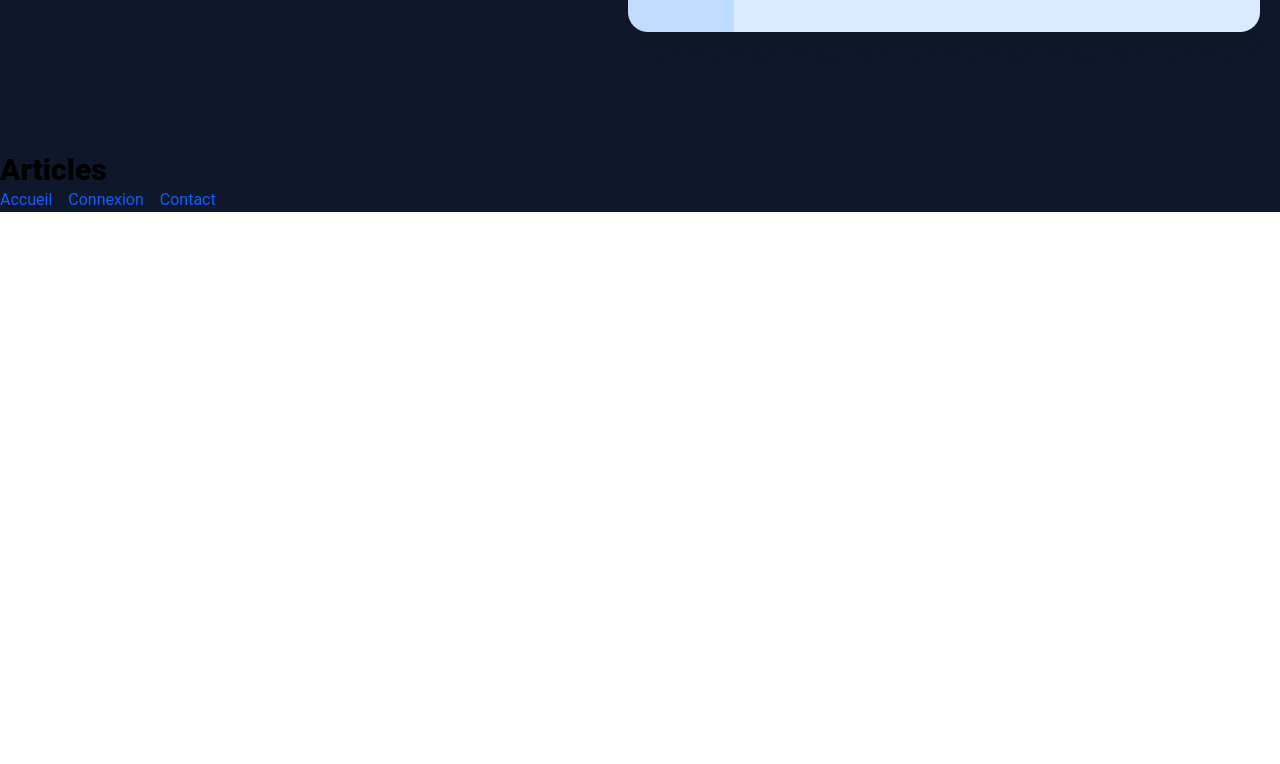
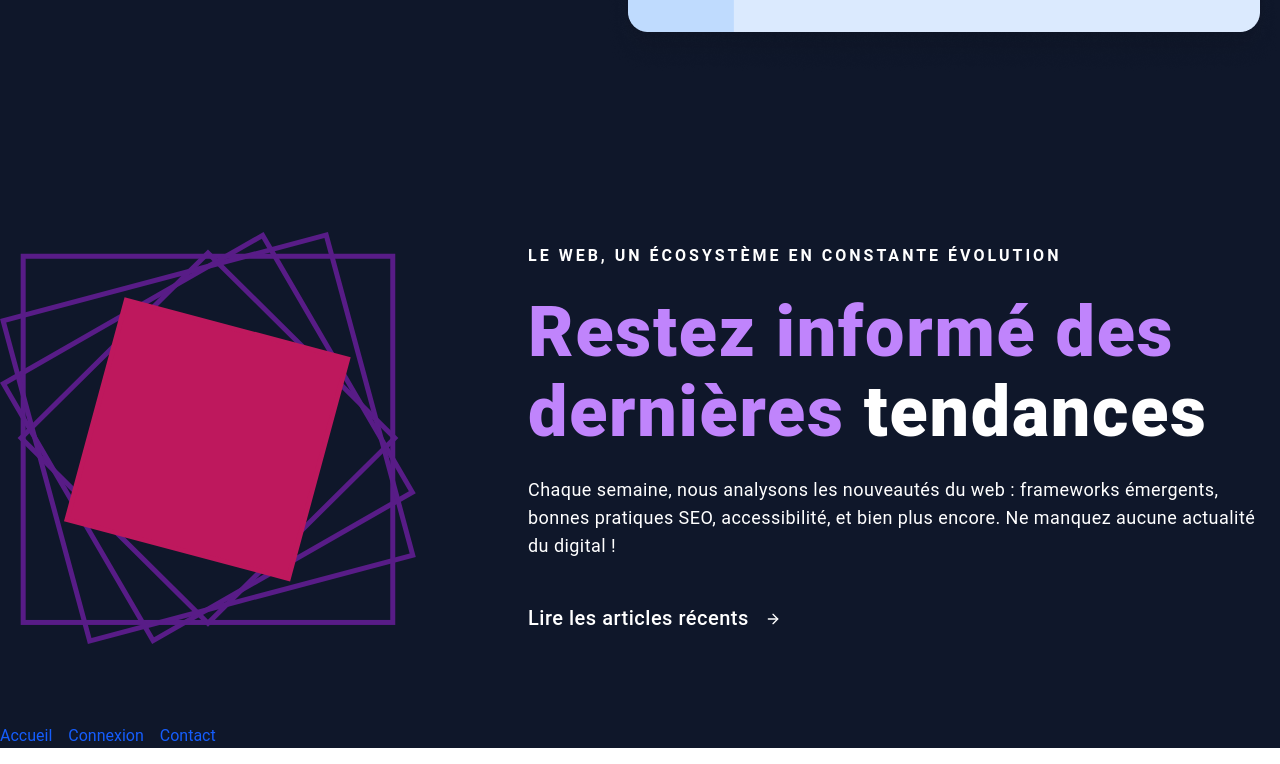
Before and after one commit to mMormin/weeb_Maxime_Mormin-Boudot, a React (Vite) app: page / in a window 1280 px wide. Shown: the part 2192-2956 px from the top of the page. Before the commit the page ends 2420 px from the top, so only its background shows below. Built offline with nearby package versions, Linux system fonts and the light colour scheme.

Commit message:
feat(home): add Article section & ArrowLink as a Component

```diff
--- /dev/null
+++ b/src/components/ui/ArrowLink.tsx
@@ -0,0 +1,59 @@
+import { Link } from "react-router";
+import { motion } from "motion/react";
+import { useState } from "react";
+import { ArrowRight } from "lucide-react";
+
+const MotionArrow = motion(ArrowRight);
+
+interface ArrowLinkProps {
+  to: string;
+  text: string;
+}
+
+const ArrowLink = ({ to, text }: ArrowLinkProps) => {
+  const [hovered, setHovered] = useState(false);
+
+  return (
+    <motion.div
+      onHoverStart={() => setHovered(true)}
+      onHoverEnd={() => setHovered(false)}
+      className="inline-block"
+    >
+      <Link
+        to={to}
+        className="group inline-flex items-center gap-4 tracking-[0.5px] font-medium text-xl mt-5 transition-ml duration-200 hover:ml-2"
+      >
+        <span className="group-hover:underline underline-offset-4 group-hover:text-secondary group-hover:decoration-white transition-all duration-500">
+          {text}
+        </span>
+
+        <MotionArrow
+          className="size-4 mt-0.5"
+          animate={
+            hovered
+              ? {
+                  scale: [1, 1.5, 1.5],
+                  x: [0, 0, 8, 0, 8, 0],
+                }
+              : { scale: 1, x: 0 }
+          }
+          transition={
+            hovered
+              ? {
+                  scale: { duration: 1 },
+                  x: {
+                    repeat: Infinity,
+                    repeatDelay: 1,
+                    duration: 1,
+                    ease: "easeInOut",
+                  },
+                }
+              : { duration: 0.3 }
+          }
+        />
+      </Link>
+    </motion.div>
+  );
+};
+
+export default ArrowLink;
--- a/src/components/ui/Button.tsx
+++ b/src/components/ui/Button.tsx
@@ -3,7 +3,7 @@ import { Link } from "react-router";
 
 interface MotionButtonProps {
   primary?: boolean;
-  compact?: boolean; // 👈 nouvelle prop
+  compact?: boolean;
   text: string;
   to: string;
 }
--- a/src/pages/Home/sections/Articles.tsx
+++ b/src/pages/Home/sections/Articles.tsx
@@ -1,5 +1,39 @@
+import ArrowLink from "../../../components/ui/ArrowLink";
+import shapes from "../../../assets/shapes.svg";
+
 const Articles = () => {
-  return <h1 className="text-3xl font-extrabold">Articles</h1>;
+  return (
+    <section className="text-white py-20">
+      <div className="max-w-7xl mx-auto flex items-center justify-between gap-28">
+        <div>
+          <img
+            src={shapes}
+            alt="Description du SVG"
+            className="size-auto max-w-[416px]"
+          />
+        </div>
+
+        <div className="space-y-6">
+          <p className="font-bold uppercase tracking-[3px]">
+            Le web, un écosystème en constante évolution
+          </p>
+
+          <h2 className="text-large font-extrabold tracking-wide leading-20 text-secondary">
+            Restez informé des <br />
+            dernières <span className="text-white">tendances</span>
+          </h2>
+
+          <p className="text-lg tracking-wide">
+            Chaque semaine, nous analysons les nouveautés du web : frameworks
+            émergents, bonnes pratiques SEO, accessibilité, et bien plus encore.
+            Ne manquez aucune actualité du digital !
+          </p>
+
+          <ArrowLink to="/articles" text="Lire les articles récents" />
+        </div>
+      </div>
+    </section>
+  );
 };
 
 export default Articles;
--- a/src/pages/Home/sections/Ressources.tsx
+++ b/src/pages/Home/sections/Ressources.tsx
@@ -1,12 +1,7 @@
-import { Link } from "react-router";
 import image from "../../../assets/image02.png";
-import { ArrowRight } from "lucide-react";
-import { motion } from "motion/react";
-import { useState } from "react";
-const MotionArrow = motion(ArrowRight);
+import ArrowLink from "../../../components/ui/ArrowLink";
 
 const Ressources = () => {
-  const [hovered, setHovered] = useState(false);
   return (
     <section className="text-white py-20">
       <div className="max-w-7xl mx-auto flex items-center justify-between">
@@ -26,45 +21,7 @@ const Ressources = () => {
             tutoriels, guides et bonnes pratiques pour apprendre efficacement.
           </p>
 
-          <motion.div
-            onHoverStart={() => setHovered(true)}
-            onHoverEnd={() => setHovered(false)}
-            className="inline-block"
-          >
-            <Link
-              to="/ressources"
-              className="group inline-flex items-center gap-4 tracking-[0.5px] font-medium text-xl mt-5 transition-ml duration-200 hover:ml-2"
-            >
-              <span className="group-hover:underline underline-offset-4 group-hover:text-secondary group-hover:decoration-white transition-all duration-500">
-                Explorer les ressources
-              </span>
-
-              <MotionArrow
-                className="size-4 mt-0.5"
-                animate={
-                  hovered
-                    ? {
-                        scale: [1, 1.5, 1.5], // grossir et garder la taille
-                        x: [0, 0, 8, 0, 8, 0], // ping vers la droite 2 fois
-                      }
-                    : { scale: 1, x: 0 }
-                }
-                transition={
-                  hovered
-                    ? {
-                        scale: { duration: 1 },
-                        x: {
-                          repeat: Infinity,
-                          repeatDelay: 1,
-                          duration: 1,
-                          ease: "easeInOut",
-                        },
-                      }
-                    : { duration: 0.3 }
-                }
-              />
-            </Link>
-          </motion.div>
+          <ArrowLink to="/ressources" text="Explorer les ressources" />
         </div>
 
         <img src={image} alt="Illustration" className="" />
```
